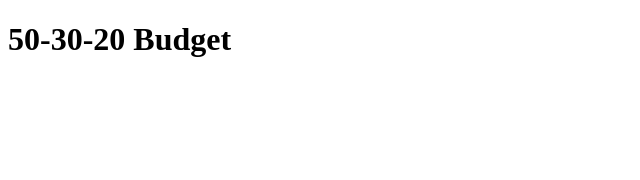
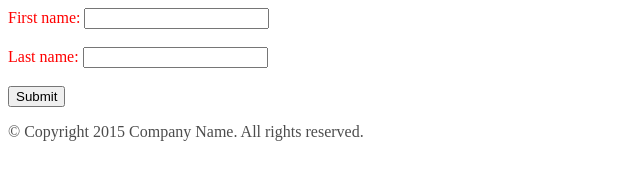
Before and after one commit to thekaranjit/budget-calculator, a plain HTML site: page index.html in a window 1280 px wide. Shown: the whole page, without its empty margins (0-640 px from the left). Drawn offline with Linux system fonts and the light colour scheme.

Commit message:
2nd comit

```diff
--- a/index.html
+++ b/index.html
@@ -4,16 +4,33 @@
     <meta charset="utf-8">
     <title>Budget</title>
 
-    <link rel="stylesheet" href=style.css">
+    <link rel="stylesheet" type="text/css" href="style.css">
+
   </head>
   <body>
-<div class="data-container">
+
+<div id="header">
+
+</div>
+
+<div id="data-container">
 
 
-    <div id="header">
-      <h1>50-30-20 Budget</h1>
-    </div>
+<!-- IDEA: https://www.w3schools.com/tags/tag_input.asp -->
+
+<form action="https://www.lipsum.com/">
+  <label for="fname">First name:</label>
+  <input type="text" id="fname" name="fname"><br><br>
+  <label for="lname">Last name:</label>
+  <input type="text" id="lname" name="lname"><br><br>
+  <input type="submit" value="Submit">
+</form>
 
 </div>
+
+<p class="cp-text">
+    © Copyright 2015 Company Name. All rights reserved.
+</p>
+
   </body>
 </html>
--- a/style.css
+++ b/style.css
@@ -1,4 +1,6 @@
-div.data-container{
-  background-color: blue;
+#data-container{
   color: red;
+
 }
+
+.cp-text{ color: rgba(0,0,0,.7); text-shadow: 0 1px rgba(255, 255, 255, 0.1);}
```
